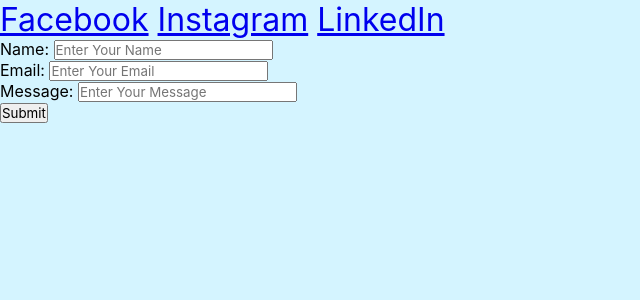
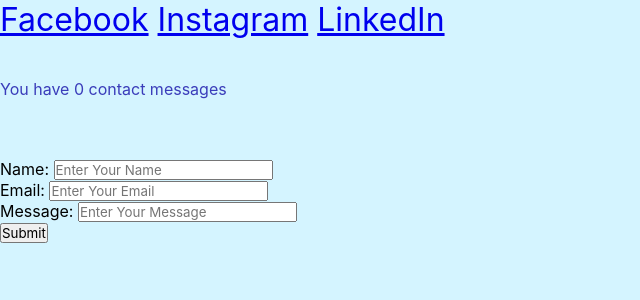
Before and after one commit to dastardlycole/Django-Homework-20-01-2022, a Django app: page /contact/ in a window 1280 px wide. Shown: the part 30-330 px from the top of the page, without its empty margins (0-640 px from the left). Run offline with Django 4.2, Linux system fonts and the light colour scheme.

Commit message:
classwork

```diff
--- a/koala/main/templates/contact.html
+++ b/koala/main/templates/contact.html
@@ -11,6 +11,26 @@
     <a href="https://www.instagram.com/queenybas/">Instagram</a>
     <a href="https://www.linkedin.com/in/sarah-akan-738310222/">LinkedIn</a>
 </div>
+
+
+<br>
+<br>
+<div>
+    <p>You have {{ contacts.count }} contact message{{contacts.count | pluralize}}</p><br>
+
+    <ol>
+        {% for contact in contacts %}
+        <li>
+            {{contact.user_message}} by {{contact.user_name}} posted on {{contact.date_created}}
+        </li>
+        <br>
+
+        {% endfor %}
+
+    </ol>
+</div>
+<br>
+<br>
 
 <form action="." method="POST">
     {% csrf_token %}
--- a/koala/main/views.py
+++ b/koala/main/views.py
@@ -1,5 +1,6 @@
 from django.http.response import HttpResponse
 from django.shortcuts import render
+from django.template import context
 from main.models import Registered_Users
 
 
@@ -39,9 +40,15 @@
         request_data = dict(request.POST)
         request_data.pop('csrfmiddlewaretoken')
         data = {key:request_data.get(key)[0] for key in request_data}
+
         Registered_Users.objects.create(user_name = data['my_name'], user_email = data['my_email'], user_message = data['my_message'])
 
-    return render(request, "contact.html")
+    contacts = Registered_Users.objects.all()
+
+    my_context = {
+        "contacts" : contacts
+    }
+    return render(request, "contact.html", my_context)
 
 def about_us(request):
     return render(request, "about.html")
```
